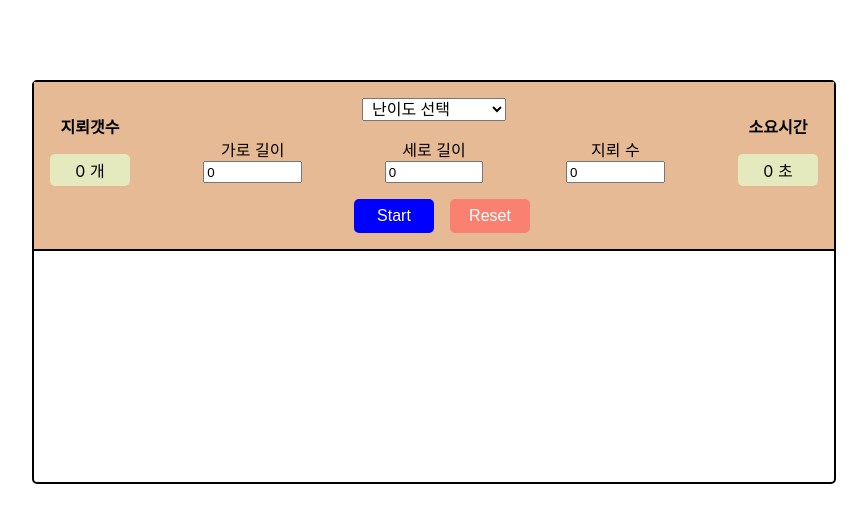
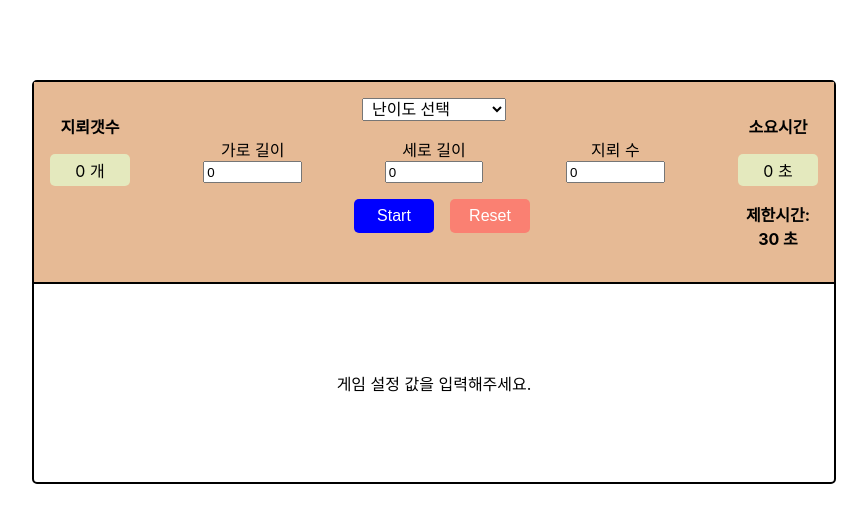
Before and after one commit to mementomoriCarpediem/mine-sweeper, a React (Create React App) app: page / in a window 1280 px wide. Shown: the top 522 px of the page, without its empty margins (206-1073 px from the left). Built offline with nearby package versions, Linux system fonts and the light colour scheme.

Commit message:
[Add] time limit

```diff
--- a/src/constants/index.tsx
+++ b/src/constants/index.tsx
@@ -1,5 +1,16 @@
 //Game.tsx
-export const TIMEOUT = 10; //sec
+export const TIMEOUT: {
+  Beginner: number;
+  Intermediate: number;
+  Expert: number;
+  None: number;
+} = {
+  //sec
+  Beginner: 60,
+  Intermediate: 100,
+  Expert: 300,
+  None: 30,
+};
 
 export const SETTING_INPUTS_BY_LEVELS = {
   Beginner: { row: 8, column: 8, bomb: 10 },
--- a/src/pages/Board/BoardContainer.tsx
+++ b/src/pages/Board/BoardContainer.tsx
@@ -26,11 +26,16 @@ type PickedCellStatus = PickKey<
 export type BoardType = CellStatus[][];
 
 type BoardProps = {
+  isGameStart: boolean;
   isGameOver: boolean;
   setIsGameOver: (value: boolean) => void;
 };
 
-const BoardContainer = ({ isGameOver, setIsGameOver }: BoardProps) => {
+const BoardContainer = ({
+  isGameStart,
+  isGameOver,
+  setIsGameOver,
+}: BoardProps) => {
   const { settings } = useAppSelector((state) => state.game);
   const { row, column, bomb } = settings;
 
@@ -95,9 +100,9 @@ const BoardContainer = ({ isGameOver, setIsGameOver }: BoardProps) => {
 
   useEffect(() => {
     //1. if user click "start" button, genearteBoard
-    if (!isGameOver)
+    if (isGameStart)
       generateBoard(column, row).then((res) => setBoardArray(setMines(res)));
-  }, [column, isGameOver, row, setMines]);
+  }, [column, isGameStart, row, setMines]);
 
   /*
   4. on click each cell, cell is open
--- a/src/pages/Game/Game.tsx
+++ b/src/pages/Game/Game.tsx
@@ -6,11 +6,13 @@ import GameMain from './Game.style';
 import GameHeader from './GameHeader';
 
 export const INITIAL_STATES: GameStates = {
+  isGameStart: false,
   isGameOver: false,
   customGameSettingInputs: { row: 0, column: 0, bomb: 0 },
 };
 
 export type GameStates = {
+  isGameStart: boolean;
   isGameOver: boolean;
   customGameSettingInputs: CustomSettingsType;
   level?: LevelType;
@@ -18,14 +20,16 @@ export type GameStates = {
 
 const Game = () => {
   const [states, setStates] = useState<GameStates>(INITIAL_STATES);
-  const { isGameOver } = states;
+  const { isGameOver, isGameStart } = states;
+  console.log(isGameOver);
 
   return (
     <GameMain.GameContainer>
       <GameHeader states={states} setStates={setStates} />
 
-      {!isGameOver ? (
+      {isGameStart ? (
         <BoardContainer
+          isGameStart={isGameStart}
           isGameOver={isGameOver}
           setIsGameOver={(value) => setStates({ ...states, isGameOver: value })}
         />
--- a/src/pages/Game/GameHeader.tsx
+++ b/src/pages/Game/GameHeader.tsx
@@ -1,5 +1,5 @@
 import { ChangeEvent, useEffect, useRef, useState } from 'react';
-import { SETTING_INPUTS_BY_LEVELS } from '../../constants';
+import { SETTING_INPUTS_BY_LEVELS, TIMEOUT } from '../../constants';
 import { useAppDispatch, useAppSelector } from '../../store/config';
 import {
   CustomSettingsType,
@@ -93,7 +93,12 @@ const GameHeader = ({ states, setStates }: Props) => {
     let seconds = timeElapsed;
 
     if (timerStatus === 'ON')
-      timer.current = setInterval(() => setTimeElapsed(seconds++), 1000);
+      timer.current = setInterval(() => {
+        if (seconds >= TIMEOUT[level ?? 'None']) {
+          setTimeElapsed(0);
+          setStates({ ...states, isGameOver: true });
+        } else setTimeElapsed(seconds++);
+      }, 1000);
 
     if (timerStatus === 'OFF' && timer.current) clearInterval(timer.current);
   };
@@ -112,12 +117,12 @@ const GameHeader = ({ states, setStates }: Props) => {
       );
       gameTimer('ON');
 
-      setStates({ ...states, isGameOver: false });
+      setStates({ ...states, isGameStart: true, isGameOver: false });
     } else window.alert('게임 설정 값을 모두 입력해주세요');
   };
 
   const resetGame = () => {
-    setStates({ ...INITIAL_STATES, isGameOver: true });
+    setStates({ ...INITIAL_STATES, isGameStart: false, isGameOver: true });
 
     dispatch(updateGameSettings(initialState));
 
@@ -181,6 +186,9 @@ const GameHeader = ({ states, setStates }: Props) => {
         <GameMain.TimeDisplay>
           {!isGameOver ? timeElapsed : 0} 초
         </GameMain.TimeDisplay>
+        <p style={{ textAlign: 'center' }}>
+          <strong>제한시간: {TIMEOUT[level ?? 'None']} 초</strong>
+        </p>
       </GameMain.SubBox>
     </GameMain.Header>
   );
```
